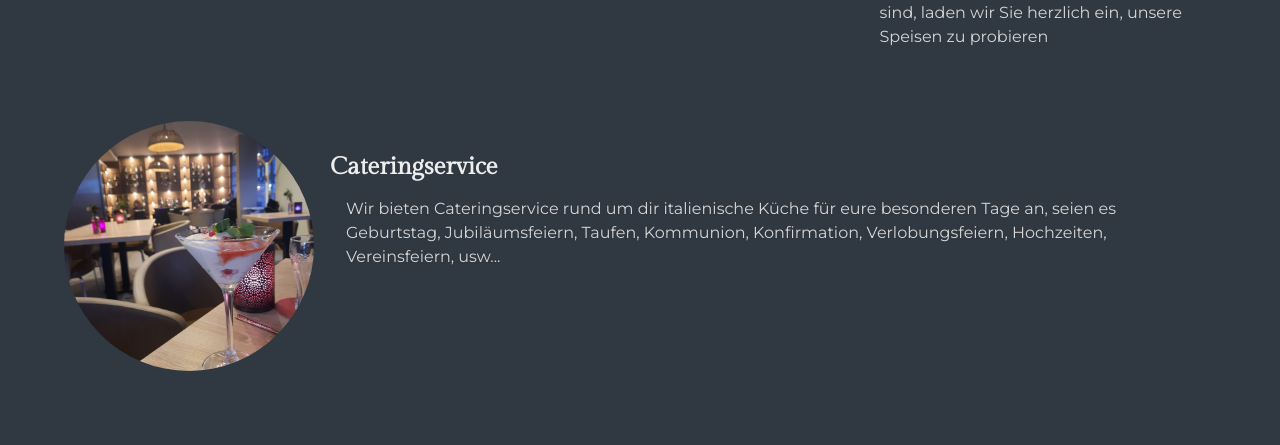
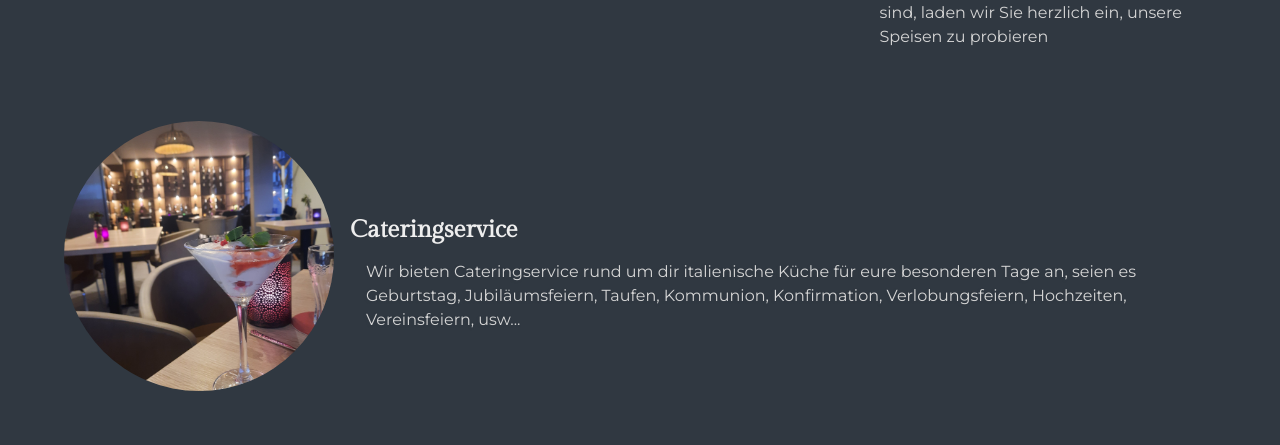
Before and after one commit to AyoubAce/castello-landing-page, a React (Create React App) app: page / in a window 1280 px wide. Shown: the part 1306-1751 px from the top of the page. Built offline with nearby package versions, Linux system fonts and the light colour scheme; a web font is replaced by a local one.

Commit message:
add cateringservice

```diff
--- a/src/styles/css/index.css
+++ b/src/styles/css/index.css
@@ -593,7 +593,7 @@ p {
   margin: 0 auto;
   -o-object-fit: cover;
      object-fit: cover;
-  max-width: 250px;
+  max-width: 270px;
 }
 .events-section .img img {
   width: 100%;
@@ -604,6 +604,7 @@ p {
   .events-container {
     display: flex;
     justify-content: center;
+    align-items: center;
     gap: 1rem;
   }
   .events-container .event-title h2 {
--- a/src/styles/partials/_cateringService.scss
+++ b/src/styles/partials/_cateringService.scss
@@ -25,7 +25,7 @@
     .img{
       margin:0 auto;
        object-fit: cover;
-      max-width: 250px;
+      max-width: 270px;
       img{
         width: 100%;
         border-radius: 50%;
@@ -38,6 +38,7 @@
   .events-container {
     display: flex;
     justify-content: center;
+    align-items: center;
     gap:1rem;
     .event-title{
 
```
Also changed, not shown: 1 other file (tests, documents, lock files or other folders).
